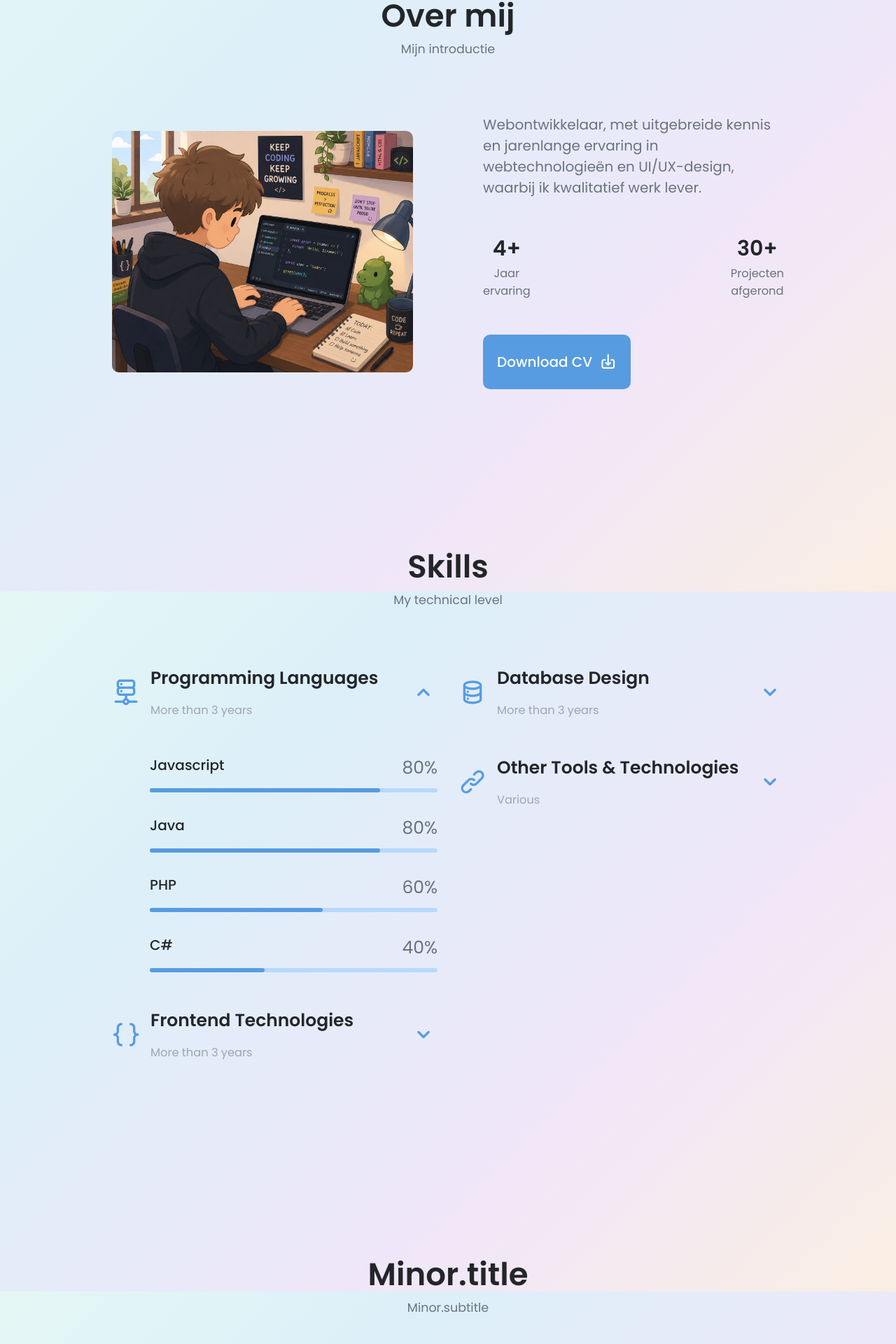
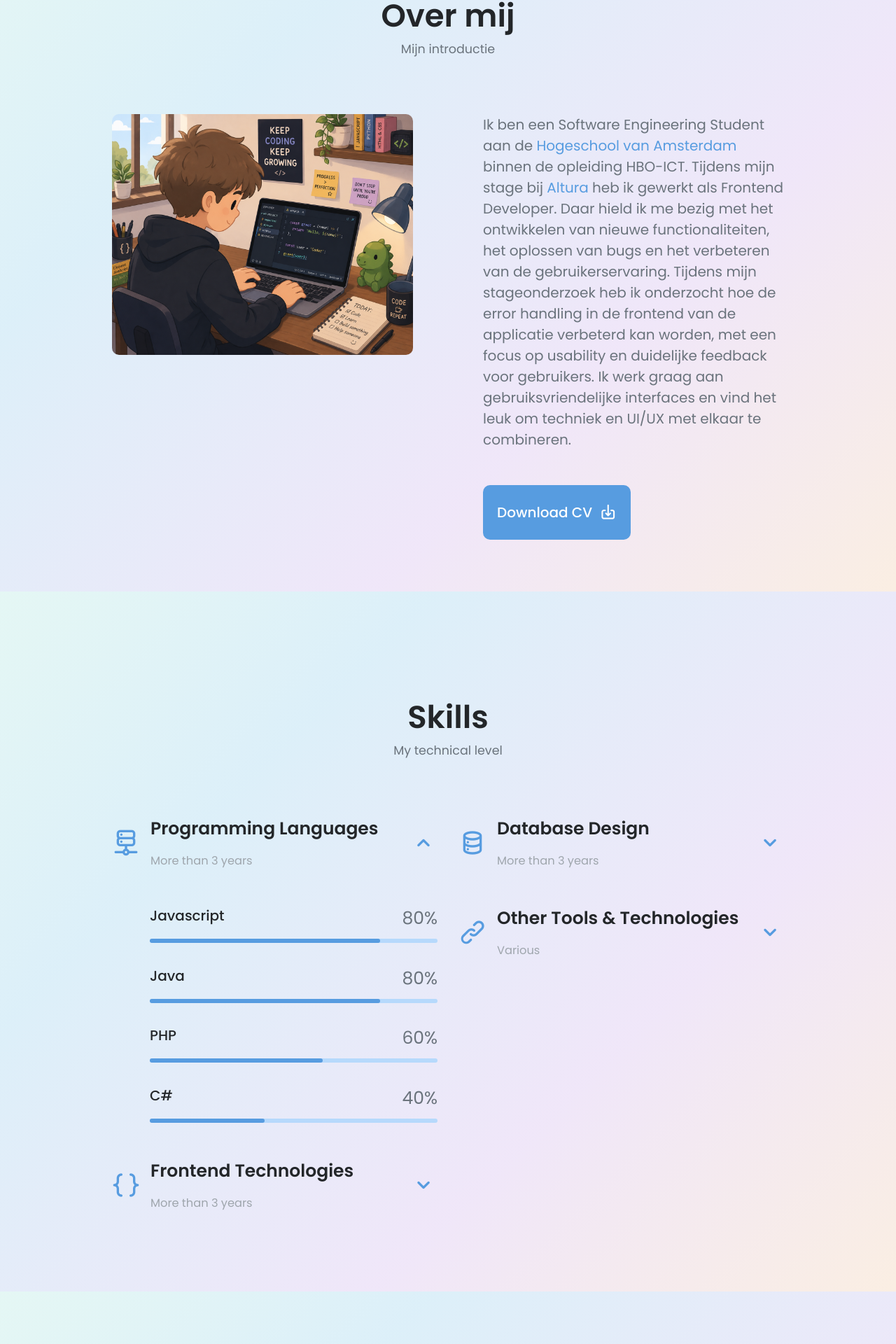
Before and after one commit to ziyasensoy/Portfolio, a Nuxt app: page / in a window 1280 px wide. Shown: the part 1155-3075 px from the top of the page at 70% size. Built offline with nearby package versions, Linux system fonts and the light colour scheme.

Commit message:
feat: improved translations

```diff
--- a/app/assets/css/main.css
+++ b/app/assets/css/main.css
@@ -148,6 +148,12 @@ ul {
 
 a {
   text-decoration: none;
+  color: var(--first-color);
+  transition: 0.3s;
+}
+
+a:hover {
+  color: var(--first-color-alt);
 }
 
 img {
@@ -439,7 +445,6 @@ img {
   width: 200px;
   border-radius: 0.5rem;
   justify-self: center;
-  align-self: center;
 }
 
 .about_description {
--- a/app/components/About.vue
+++ b/app/components/About.vue
@@ -8,31 +8,38 @@
 
       <div class="about_data">
         <p class="about_description">
-          {{ $t("About.description") }}
+          <i18n-t keypath="About.description">
+            <template #hva>
+              <a
+                class="about_link"
+                href="https://www.hva.nl"
+                target="_blank"
+                rel="noopener noreferrer"
+              >
+                {{ $t("About.hva") }}
+              </a>
+            </template>
+
+            <template #altura>
+              <a
+                class="about_link"
+                href="https://altura.io"
+                target="_blank"
+                rel="noopener noreferrer"
+              >
+                Altura
+              </a>
+            </template>
+          </i18n-t>
         </p>
-
-        <div class="about_info">
-          <div>
-            <span class="about_info-title">{{ $t("About.experience") }}</span>
-            <span class="about_info-name">{{ $t('About.experienceInfo').split(' ')[0] }} <br /> {{ $t('About.experienceInfo').split(' ')[1] }}
-
-            </span>
-          </div>
-
-          <div>
-            <span class="about_info-title">{{ $t("About.projects") }}</span>
-            <span class="about_info-name">{{ $t('About.projectsInfo').split(' ')[0] }} <br /> {{ $t('About.projectsInfo').split(' ')[1] }}
-
-            </span>
-          </div>
-        </div>
 
         <div class="about_buttons">
           <a
             href=""
             class="button button-flex"
             download="Curriculum Vitae - Ziya Sensoy"
-            >{{ $t("About.downloadCv") }}<i class="uil uil-download-alt button_icon"></i
+            >{{ $t("About.downloadCv")
+            }}<i class="uil uil-download-alt button_icon"></i
           ></a>
         </div>
       </div>
--- a/i18n/locales/nl-NL.json
+++ b/i18n/locales/nl-NL.json
@@ -20,17 +20,18 @@
   "About": {
     "title": "Over mij",
     "subtitle": "Mijn introductie",
-      "description": "Webontwikkelaar, met uitgebreide kennis en jarenlange ervaring in webtechnologieën en UI/UX-design, waarbij ik kwalitatief werk lever.",
-      "experience": "4+",
-      "experienceInfo": "Jaar ervaring",
-      "projects": "30+",
-      "projectsInfo": "Projecten afgerond",
+    "description": "Ik ben een Software Engineering Student aan de {hva} binnen de opleiding HBO-ICT. Tijdens mijn stage bij {altura} heb ik gewerkt als Frontend Developer. Daar hield ik me bezig met het ontwikkelen van nieuwe functionaliteiten, het oplossen van bugs en het verbeteren van de gebruikerservaring. Tijdens mijn stageonderzoek heb ik onderzocht hoe de error handling in de frontend van de applicatie verbeterd kan worden, met een focus op usability en duidelijke feedback voor gebruikers. Ik werk graag aan gebruiksvriendelijke interfaces en vind het leuk om techniek en UI/UX met elkaar te combineren.",
+    "hva": "Hogeschool van Amsterdam",
     "downloadCv": "Download CV"
   },
+  "Minor": {
+    "title": "Minor",
+    "subtitle": "Visual Interface Design"
+  },
   "Contact": {
-      "title": "Contacteer mij",
-      "subtitle": "Neem contact op",
-      "phoneTitle": "Bel mij",
+    "title": "Neem contact op",
+    "subtitle": "Laten we connecten!",
+    "phoneTitle": "Telefoon",
     "phone": "+31 6 18944143",
     "emailTitle": "E-mail",
     "email": "zcsensoy{'@'}gmail.com",
@@ -46,14 +47,13 @@
   },
   "Footer": {
     "title": "Ziya Şensoy",
-      "subtitle": "Student Software Engineering",
+    "subtitle": "Software Engineering Student",
     "explore": "Verken",
     "socials": "Sociale media",
     "aboutLink": "Over mij",
-      "skillsLink": "Vaardigheden",
-      "minorLink": "VID-minor",
+    "projectsLink": "Projecten",
     "contactLink": "Contact",
     "copyright": "© {year} Ziya Şensoy. Alle rechten voorbehouden.",
-      "builtWith": "Gebouwd met:"
+    "builtWith": "Deze website is gebouwd met:"
   }
 }
```
Also changed, not shown: i18n/locales/en-US.json (+8 -11 lines). Lines whose indentation alone changed are shown as unchanged.
